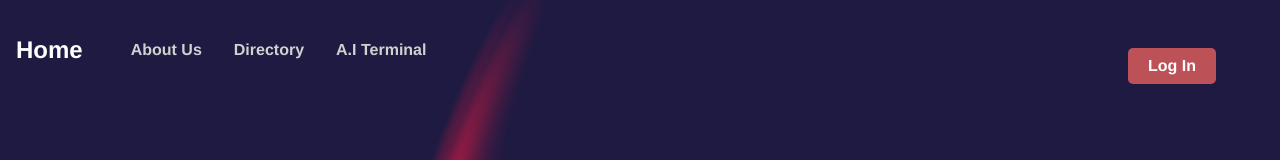
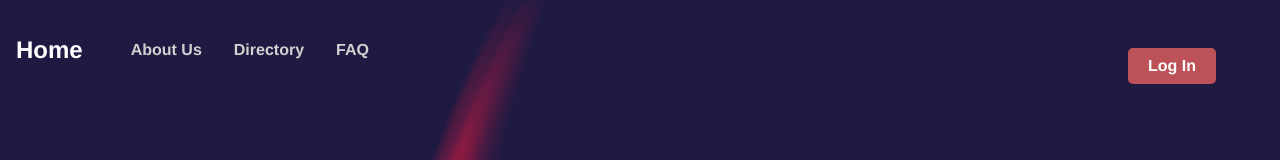
Before and after one commit to jasonkongie/hongkong-futurists, a React (Create React App) app: page / in a window 1280 px wide. Shown: the top 160 px of the page. Built offline with nearby package versions, Linux system fonts and the light colour scheme; no server answers.

Commit message:
menu bar bruh

```diff
--- a/src/components/MenuBar.js
+++ b/src/components/MenuBar.js
@@ -13,7 +13,14 @@ const MenuBar = () => {
       <Link to="/" className="home-link">Home</Link>
       <Link to="/about-us" className="menu-item">About Us</Link>
       <Link to="/directory" className="menu-item">Directory</Link>
-    <Link to="/terminal" className="menu-item">A.I Terminal</Link>
+
+      {/* Conditional rendering based on currentUser */}
+      {currentUser ? (
+        <Link to="/terminal" className="menu-item">Apply</Link>
+      ) : (
+        <Link to="/faq" className="menu-item">FAQ</Link>
+      )}
+
       <div className="profile-login-container">
         {currentUser ? (
           <Link to={`/profile/${currentUser.uid}`} className="menu-item">Profile</Link>
@@ -22,8 +29,6 @@ const MenuBar = () => {
         )}
       </div>
     </div>
-
-
   );
 };
 
```
Lines whose indentation alone changed are shown as unchanged.
